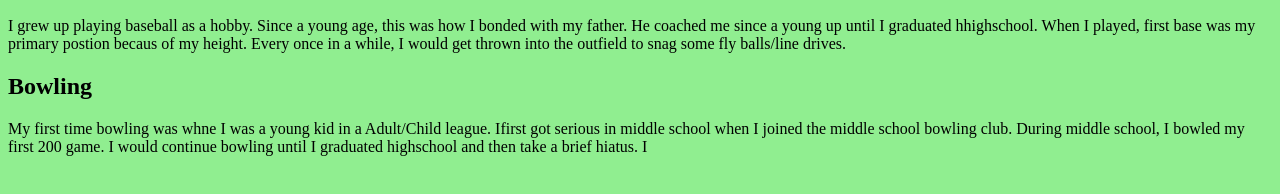
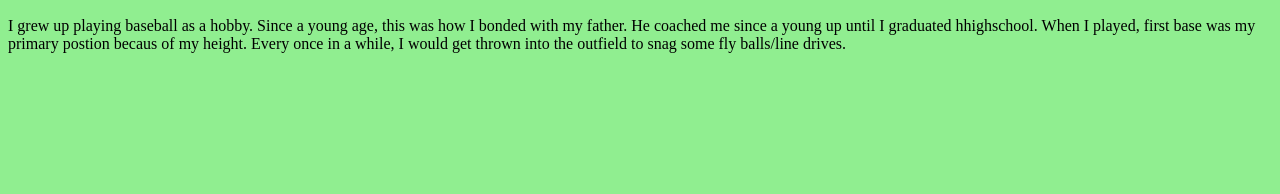
Before and after one commit to Raymond-Bilodeau-Personal-Website/My-Personal-Website, a plain HTML site: page about.html in a window 1280 px wide. Shown: the part 190-384 px from the top of the page. Drawn offline with Linux system fonts and the light colour scheme.

```diff
--- a/about.html
+++ b/about.html
@@ -25,12 +25,7 @@
     <p>
         I grew up playing baseball as a hobby. Since a young age, this was how I bonded with my father. He coached me since a young up until I graduated hhighschool.
         When I played, first base was my primary postion becaus of my height. Every once in a while, I would get thrown into the outfield to snag some fly balls/line drives.
+
     </p>
-    <h2>Bowling</h2>
-        <p>
-        My first  time bowling was whne I was a young kid in a Adult/Child league. Ifirst got serious in middle school when I joined the middle school bowling club.
-        During middle school, I bowled my first 200 game. I would continue bowling until I graduated highschool and then take a brief hiatus.     I
-        </p>
-
 </body>
 </html>
```
